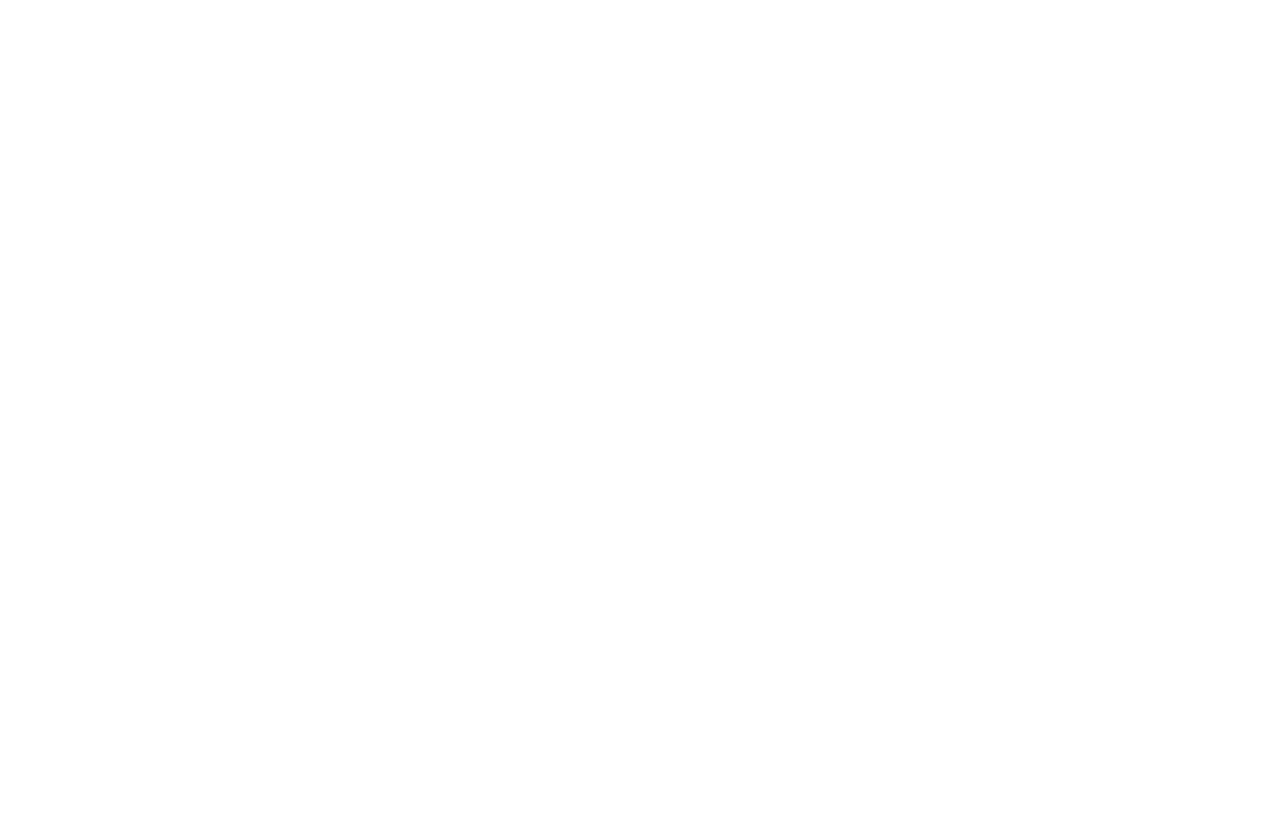
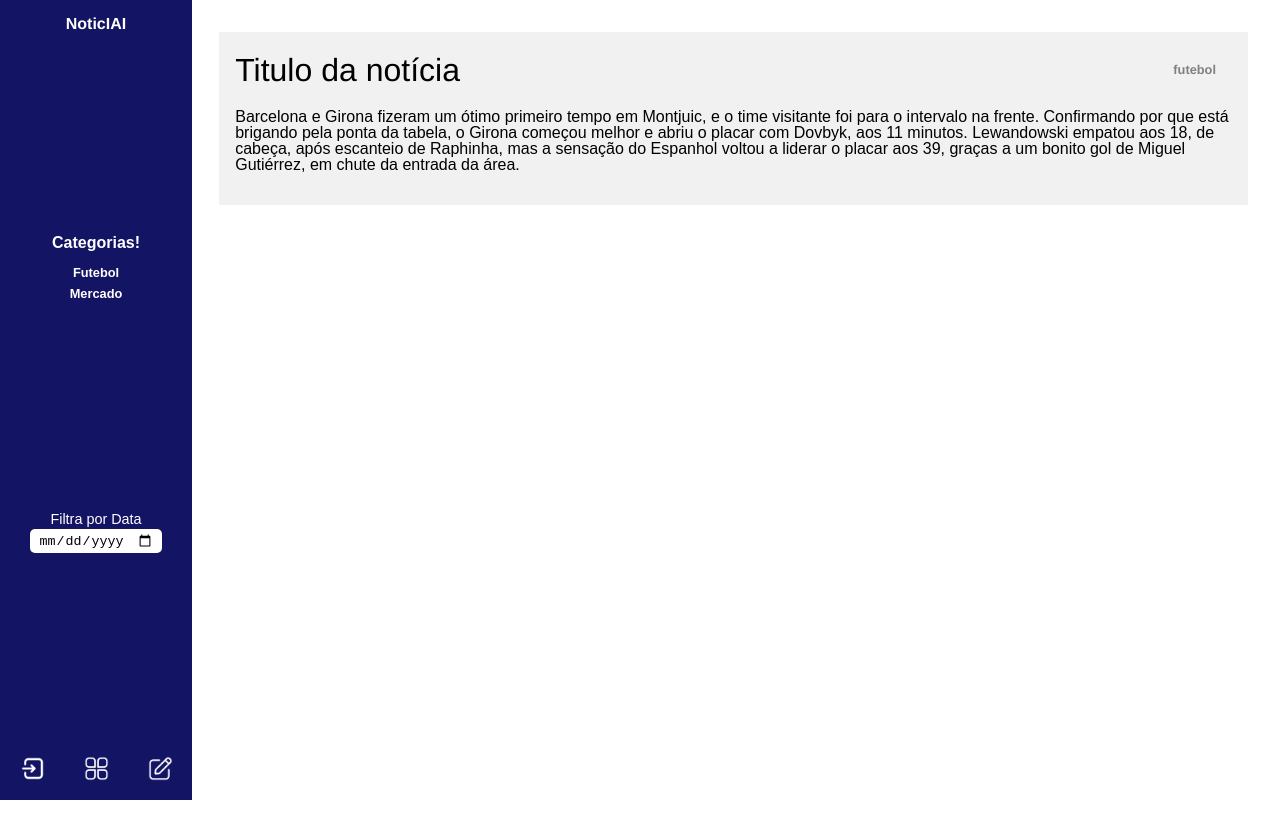
Before and after one commit to AristidesEvan/SiteDeNoticias, a plain HTML site: page FRONTEND/noticias.html in a window 1280 px wide. Before the commit the page ends 800 px from the top, so only its background shows below. Drawn offline with Linux system fonts and the light colour scheme; no server answers.

Commit message:
Fazendo tela de noticia e de cadastro de noticia

```diff
--- /dev/null
+++ b/FRONTEND/noticia.css
@@ -0,0 +1,57 @@
+.container {
+    height: 100vh;
+    width: 100vw;
+    display: flex;
+    justify-content: center;
+    align-items: center;
+    background: linear-gradient(0deg, rgb(20, 20, 100) 0%, rgba(20, 20, 100) 15%, rgba(255,255,255,1) 15%, rgba(255,255,255,1) 85%, rgba(20, 20, 100) 85%, rgba(20, 20, 100) 100%);
+}
+
+form {
+    display: flex;
+    justify-content: center;
+    align-items: center;
+    flex-direction: column;
+}
+
+form input {
+    margin: 0 0 2rem 0;
+    width: 30vw;
+}
+
+form select {
+    margin: 0 0 2rem 0;
+    width: 30vw;
+}
+
+form textarea {
+    margin: 0 0 2rem 0;
+    width: 30vw;
+    height: 15vh;
+}
+
+form label {
+    font-size: 1rem;
+    font-family: sans-serif;
+    margin: 0 0 .5rem 0;
+}
+
+form a {
+    margin: 0 0 1rem 0;
+}
+
+.btn-noticia {
+    cursor: pointer;
+    border-radius: 7px;
+    border: none;
+    font-size: 1rem;
+    font-family: sans-serif;
+    padding: .5rem 1rem;
+    background-color: rgb(20, 20, 100);
+    color: white;
+    transition: all ease 300ms;
+}
+
+.btn-noticia:hover {
+    background-color: rgb(30, 99, 145);
+}
--- a/FRONTEND/noticias.css
+++ b/FRONTEND/noticias.css
@@ -0,0 +1,138 @@
+.container {
+    display: flex;
+    font-family: sans-serif;
+}
+
+.logo {
+    font-family: 'Franklin Gothic Medium', 'Arial Narrow', Arial, sans-serif;
+    font-weight: bold;
+}
+
+.respiro {
+    height: 100vh;
+    width: 15vw;
+}
+.menu-lateral {
+    color: white;
+    display: flex;
+    flex-direction: column;
+    justify-content: space-between;
+    align-items: center;
+    position: fixed;
+    background-color: rgb(20, 20, 100);
+    height: 100vh;
+    width: 15vw;
+}
+
+.noticias {
+    display: flex;
+    padding: 1rem;
+    width: 85vw;
+    min-height: 110vh;
+}
+
+.logo {
+    margin: 1rem 0 0 0;
+}
+
+.filtro-data {
+    font-size: .9rem;
+    width: 60%;
+    display: flex;
+    flex-direction: column;
+    justify-content: center;
+    align-items: center;
+}
+.filtro-data label {
+    margin: 0 0 .2rem 0;
+}
+.filtro-data input {
+    padding: .2rem .5rem;
+    border-radius: 5px;
+    border: none;
+}
+
+.filtro-data input {
+    width: 100%;
+}
+
+.funcao {
+    width: 100%;
+    display: flex;
+    justify-content: space-around;
+    align-items: center;
+    margin: 0 0 1rem 0;
+}
+
+.sair {
+    cursor: pointer;
+}
+.sair img {
+    height: 25px;
+}
+
+.cadastrar-categoria{
+    cursor: pointer;
+}
+.cadastrar-categoria img {
+    height: 25px;
+}
+
+.criar-noticia {
+    cursor: pointer;
+}
+.criar-noticia img {
+    height: 25px;
+}
+
+.categorias {
+    display: flex;
+    flex-direction: column;
+    justify-content: center;
+    align-items: center;
+}
+.categorias .categoria {
+    cursor: pointer;
+    font-size: .8rem;
+    font-weight: bold;
+    margin: 0 0 .5rem 0;
+}
+.categoria-titulo {
+    margin: 0 0 1rem 0;
+    font-weight: bold;
+}
+
+.noticias {
+    display: flex;
+    flex-direction: column;
+    align-items: center;
+}
+
+.noticia {
+    margin: 1rem;
+    padding: 1rem;
+    background-color: rgb(241, 241, 241);
+    display: flex;
+    flex-direction: column;
+    justify-content: center;
+}
+
+.noticia .titulo {
+    display: flex;
+    align-items: center;
+    justify-content: space-between;
+    font-size: 2rem;
+    font-family: 'Franklin Gothic Medium', 'Arial Narrow', Arial, sans-serif;
+    margin: 0 0 1rem 0;
+}
+
+.titulo .categoria {
+    padding: 1rem;
+    font-size: .8rem;
+    color: gray;
+    font-weight: bold;
+}
+
+.noticia .conteudo {
+    margin: 0 0 1rem 0;
+}
--- a/FRONTEND/noticias.html
+++ b/FRONTEND/noticias.html
@@ -1,5 +1,6 @@
 <!DOCTYPE html>
 <html lang="en">
+
 <head>
     <meta charset="UTF-8">
     <meta name="viewport" content="width=device-width, initial-scale=1.0">
@@ -7,7 +8,92 @@
     <link rel="stylesheet" href="reset.css">
     <link rel="stylesheet" href="noticias.css">
 </head>
+
 <body>
 
+    <div class="container">
+
+        <div class="respiro"></div>
+        <div class="menu-lateral">
+            <div class="logo">NoticIAI</div>
+
+            <div class="categorias">
+                <div class="categoria-titulo">Categorias!</div>
+                <div class="categoria">Futebol</div>
+                <div class="categoria">Mercado</div>
+            </div>
+
+            <div class="filtro-data">
+                <label for="data">Filtra por Data</label>
+                <input type="date" name="data" id="data">
+            </div>
+
+            <div class="funcao">
+                <div class="sair">
+                    <img src="assets/img/sair.png" alt="">
+                </div>
+                <div class="cadastrar-categoria">
+                    <img src="assets/img/categoria.png" alt="">
+                </div>
+                <div class="criar-noticia">
+                    <img src="assets/img/criar.png" alt="">
+                </div>
+            </div>
+        </div>
+
+        <div class="noticias">
+            <div class="noticia">
+                <div class="titulo">
+                    Titulo da notícia
+                    <div class="categoria">
+                        futebol
+                    </div>
+                </div>
+
+                <div class="conteudo">
+                    Barcelona e Girona fizeram um ótimo primeiro tempo em Montjuic, e o time visitante foi para o
+                    intervalo na frente. Confirmando por que está brigando pela ponta da tabela, o Girona começou melhor
+                    e abriu o placar com Dovbyk, aos 11 minutos. Lewandowski empatou aos 18, de cabeça, após escanteio
+                    de Raphinha, mas a sensação do Espanhol voltou a liderar o placar aos 39, graças a um bonito gol de
+                    Miguel Gutiérrez, em chute da entrada da área.
+                </div>
+            </div>
+        </div>
+
+    </div>
+
+
+    <script>
+        fetch('http://localhost/noticias/')
+            .then(response => response.json())
+            .then(data => {
+                const noticiasDiv = document.querySelector('.noticias');
+
+                data.forEach(noticia => {
+                    const noticiaElement = document.createElement('div');
+                    noticiaElement.className = 'noticia';
+
+                    const tituloElement = document.createElement('div');
+                    tituloElement.className = 'titulo';
+                    tituloElement.textContent = noticia.titulo;
+
+                    const categoriaElement = document.createElement('div');
+                    categoriaElement.className = 'categoria';
+                    categoriaElement.textContent = noticia.categoria;
+
+                    const conteudoElement = document.createElement('div');
+                    conteudoElement.className = 'conteudo';
+                    conteudoElement.textContent = noticia.conteudo;
+
+                    noticiaElement.appendChild(tituloElement);
+                    noticiaElement.appendChild(categoriaElement);
+                    noticiaElement.appendChild(conteudoElement);
+
+                    noticiasDiv.appendChild(noticiaElement);
+                });
+            })
+            .catch(error => console.error('Error:', error));
+    </script>
 </body>
+
 </html>
```
Also changed, not shown: FRONTEND/noticia.html (added, +65 -0 lines), FRONTEND/assets/img/categoria.png (added), FRONTEND/assets/img/criar.png (added), FRONTEND/assets/img/sair.png (added).
